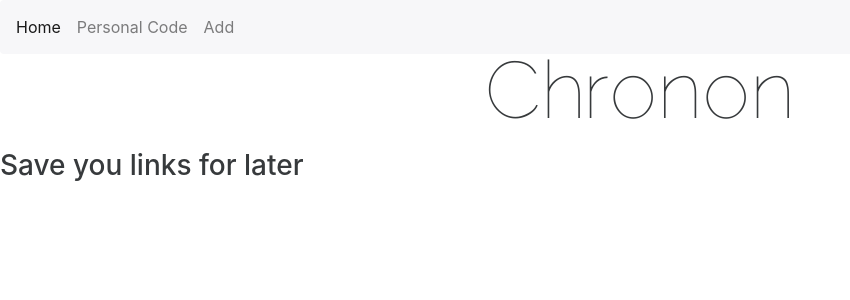
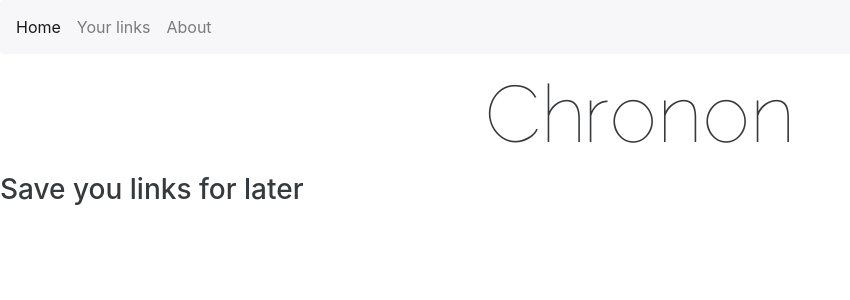
Before and after one commit to yabirgb/Walid, a Flask app: page / in a window 1280 px wide. Shown: the top 300 px of the page, without its empty margins (0-850 px from the left). Run offline with Flask 2, Linux system fonts and the light colour scheme; some libraries are stand-ins or nearby versions; some web fonts are replaced.

Commit message:
Updated nav

```diff
--- a/pyserver/core/app/templates/base.html
+++ b/pyserver/core/app/templates/base.html
@@ -8,15 +8,14 @@
     <title>{% block title %}{% endblock %}</title>
   </head>
   <body>
-
     <nav class="navbar navbar-light bg-faded">
       <div class="nav navbar-nav">
-        <a class="nav-item nav-link active" href="#">Home <span class="sr-only">(current)</span></a>
-        <a class="nav-item nav-link" href="#">Personal Code</a>
-        <a class="nav-item nav-link" href="#">Add</a>
+        <a class="nav-item nav-link active" href="/">Home <span class="sr-only">(current)</span></a>
+        <a class="nav-item nav-link" href="/search/">Your links</a>
+        <a class="nav-item nav-link" href="/about/">About</a>
       </div>
     </nav>
-
+    </br>
     {% block content %}{% endblock %}
   </body>
 </html>
```
